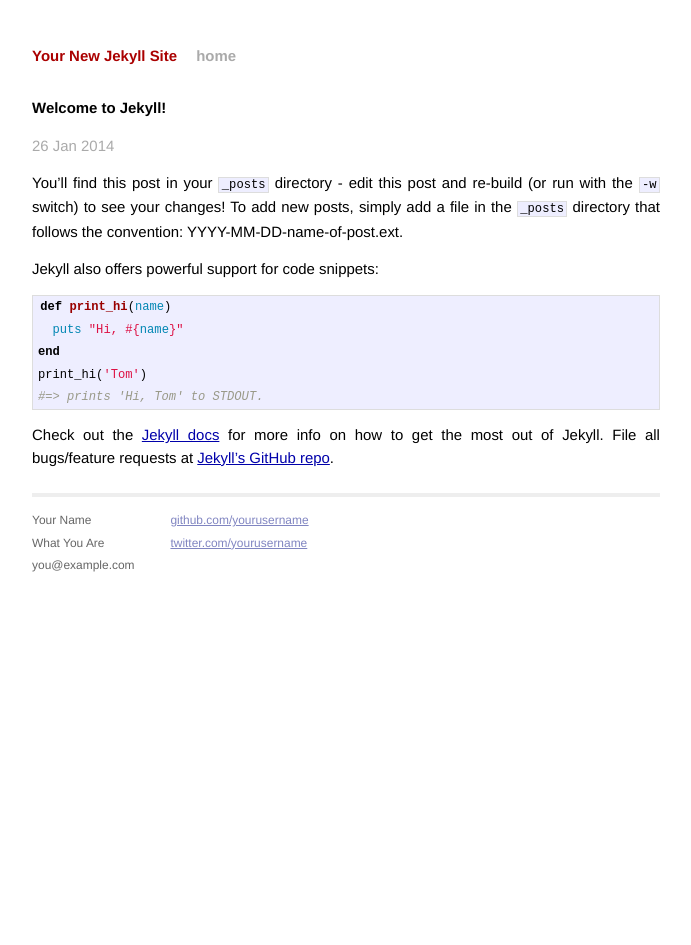
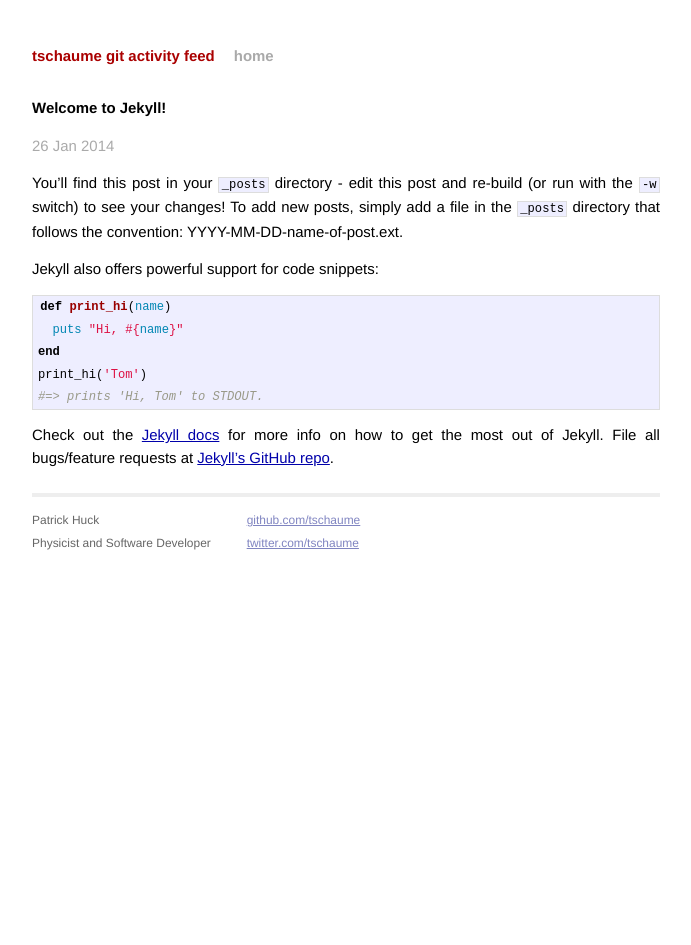
Before and after one commit to tschaume/tschaume.github.io, a Jekyll site: the page built from _posts/2014-01-26-welcome-to-jekyll.markdown, in a window 1280 px wide. Shown: the whole page, without its empty margins (294-985 px from the left). Built offline with Jekyll 4.4.1, drawn with Linux system fonts in a browser that asks for light colours; Markdown is read by kramdown in place of the engine named in the settings.

Commit message:
config updates

```diff
--- a/_config.yml
+++ b/_config.yml
@@ -1,3 +1,3 @@
-name: Your New Jekyll Site
+name: tschaume git activity feed
 markdown: redcarpet
 pygments: true
--- a/_layouts/default.html
+++ b/_layouts/default.html
@@ -26,15 +26,14 @@
           <div class="footer">
             <div class="contact">
               <p>
-                Your Name<br />
-                What You Are<br />
-                you@example.com
+                Patrick Huck<br />
+                Physicist and Software Developer
               </p>
             </div>
             <div class="contact">
               <p>
-                <a href="https://github.com/yourusername">github.com/yourusername</a><br />
-                <a href="https://twitter.com/yourusername">twitter.com/yourusername</a><br />
+                <a href="https://github.com/tschaume">github.com/tschaume</a><br />
+                <a href="https://twitter.com/tschaume">twitter.com/tschaume</a><br />
               </p>
             </div>
           </div>
--- a/index.html
+++ b/index.html
@@ -1,6 +1,6 @@
 ---
 layout: default
-title: Your New Jekyll Site
+title: tschaume's git activity feed
 ---
 
 <div id="home">
```
